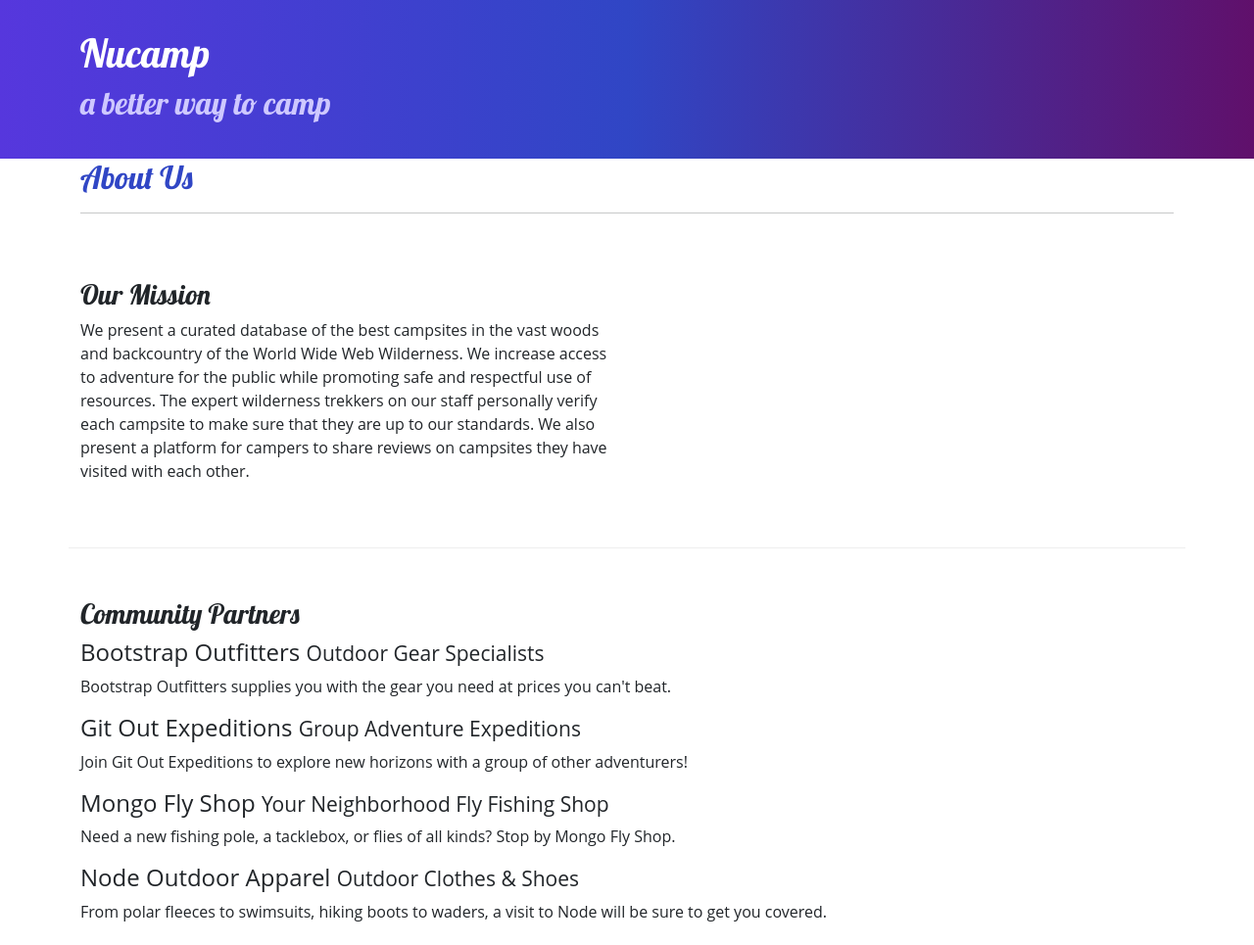
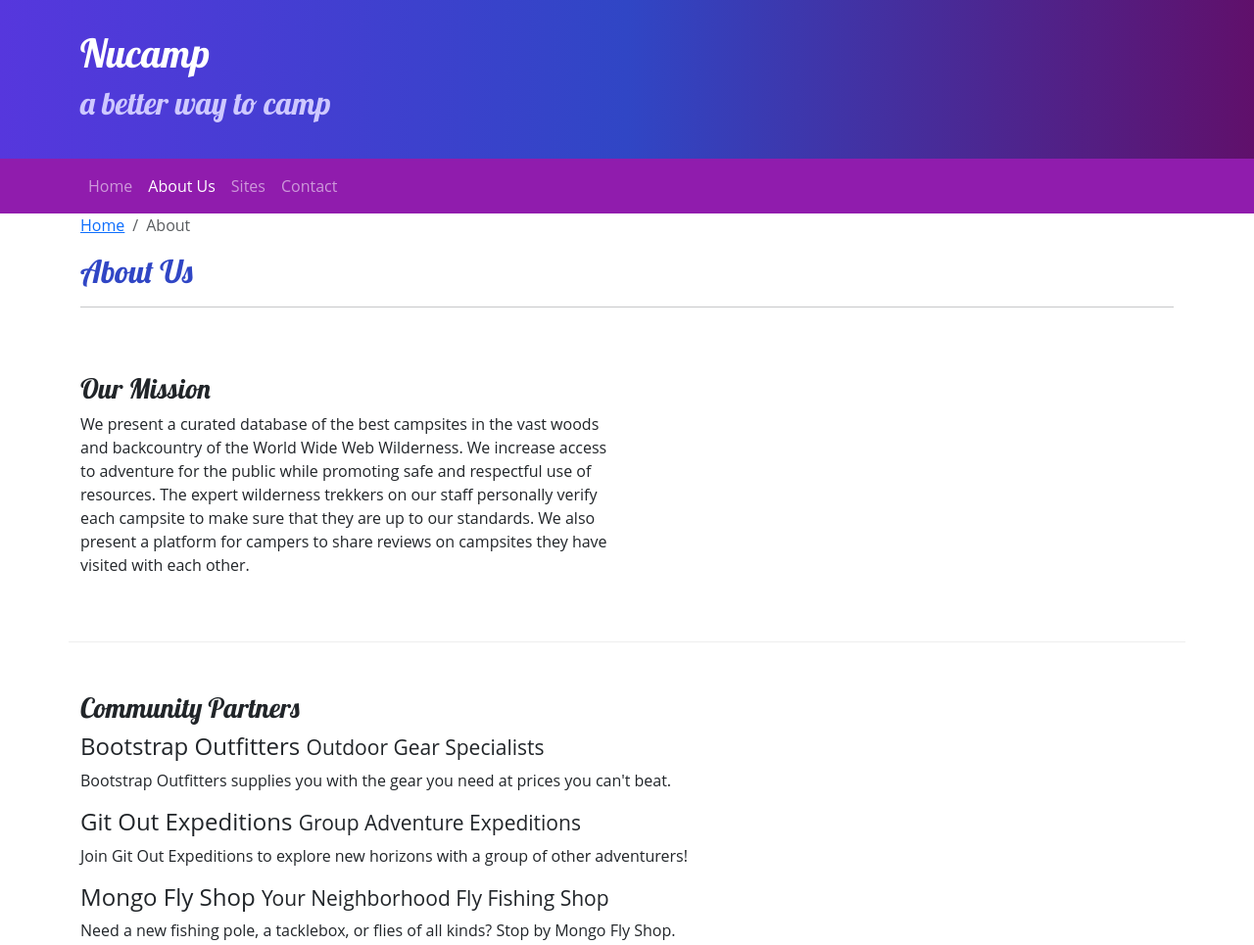
Before and after one commit to sandra-jk/bootstrap-html, a plain HTML site: page aboutus.html in a window 1280 px wide. Shown: the top 965 px of the page at 98% size. Drawn offline with nearby package versions, Linux system fonts and the light colour scheme.

Commit message:
Navbar & Breadcrumbs

```diff
--- a/aboutus.html
+++ b/aboutus.html
@@ -23,10 +23,29 @@
             </div>
         </div>
     </header>
+    <nav class="navbar navbar-dark navbar-expand-sm sticky-top">
+        <div class="container">
+            <button class="navbar-toggler ms-auto" type="button" data-bs-toggle="collapse" data-bs-target="#nucampNavbar">
+                <span class="navbar-toggler-icon"></span>
+              </button>
+            <div class="collapse navbar-collapse" id="nucampNavbar">
+                <ul class="navbar-nav">
+                    <li class="nav-item"><a class="nav-link" href="index.html">Home</a></li>
+                    <li class="nav-item"><a class="nav-link active" href="#">About Us</a></li>
+                    <li class="nav-item"><a class="nav-link" href="#">Sites</a></li>
+                    <li class="nav-item"><a class="nav-link" href="#">Contact</a></li>
+                </ul>
+            </div>
+        </div>
+    </nav>
 
     <main class="container">
         <div class="row">
             <div class="col">
+                <ol class="breadcrumb">
+                    <li class="breadcrumb-item"><a href="index.html">Home</a></li>
+                    <li class="breadcrumb-item active">About</li>
+                </ol>
                <h2>About Us</h2>
                <hr />
             </div>
--- a/css/style.css
+++ b/css/style.css
@@ -30,3 +30,7 @@ body {
           border-bottom: 1px ridge;
           min-height: 200px;
       }
+
+      .navbar{
+        background-color: #901CAD;
+      }
```
Also changed, not shown: index.html (+15 -0 lines).
